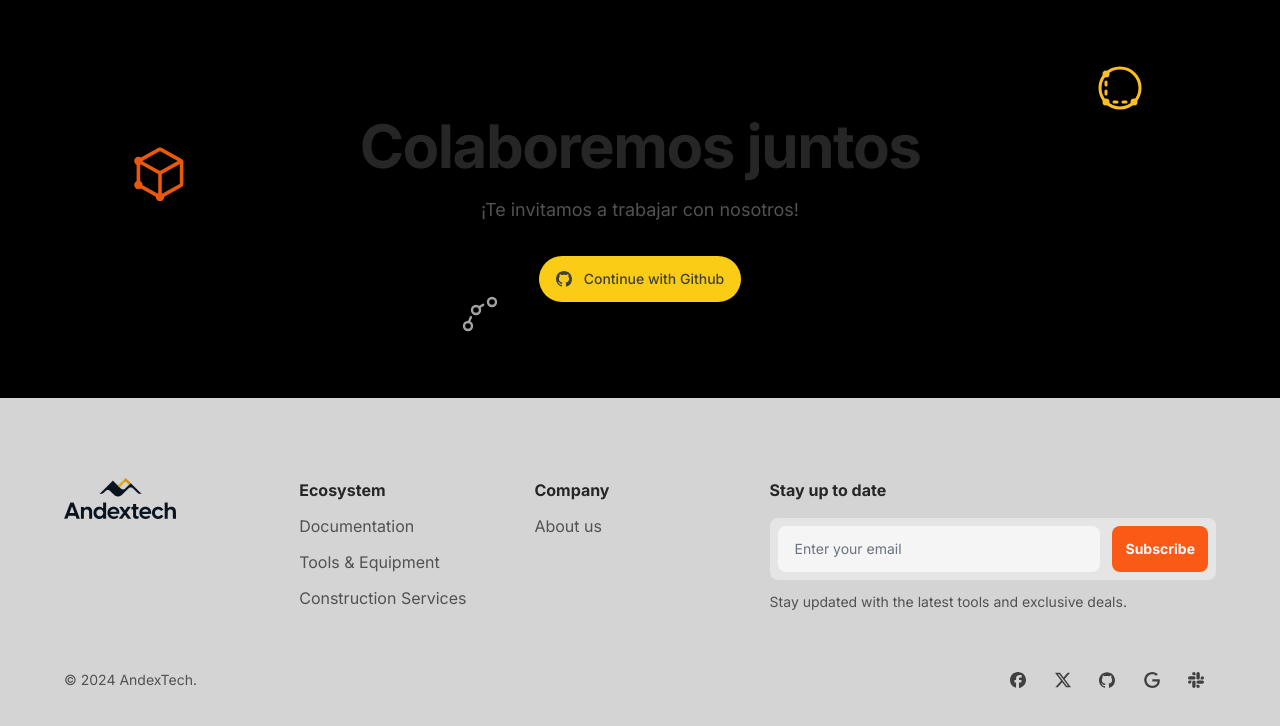
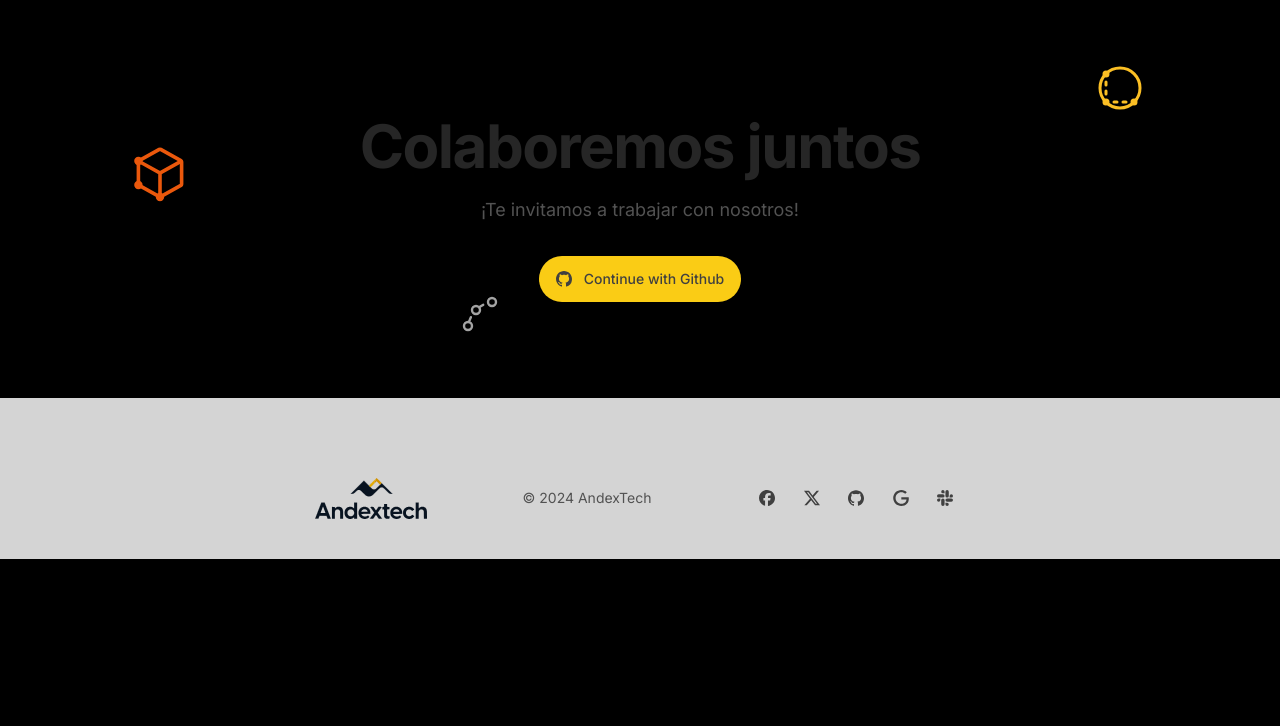
Before and after one commit to AndresPravata/Andex.tech, an Astro site: page / in a window 1280 px wide. Shown: the part 2767-3493 px from the top of the page. After the commit the page ends 3326 px from the top, so only its background shows below. Built offline with nearby package versions, Linux system fonts and the light colour scheme; Astro itself is replaced by a stand-in of ours.

Commit message:
feat(Footer): remove footerLinks and center the rest

```diff
--- a/src/components/sections/FooterSection.astro
+++ b/src/components/sections/FooterSection.astro
@@ -24,9 +24,9 @@ const homeUrl = Astro.currentLocale === "fr" ? "/fr" : "/";
 
 <footer class="w-full bg-neutral-300 dark:bg-neutral-900">
   <div
-    class="mx-auto w-full max-w-[85rem] px-4 py-10 sm:px-6 lg:px-16 lg:pt-20 2xl:max-w-screen-2xl"
+    class="mx-auto flex w-full max-w-[85rem] justify-center gap-24 px-4 py-10 sm:px-6 lg:px-16 lg:pt-20 2xl:max-w-screen-2xl"
   >
-    <div class="grid grid-cols-2 gap-6 md:grid-cols-4 lg:grid-cols-5">
+    <div class="">
       <div class="col-span-full lg:col-span-1">
         <!-- Brand Logo -->
         <a
@@ -47,61 +47,12 @@ const homeUrl = Astro.currentLocale === "fr" ? "/fr" : "/";
           />
         </a>
       </div>
-      <!-- An array of links for Product and Company sections -->
-      {
-        strings.footerLinks.map((section) => (
-          <div class="col-span-1">
-            <h3 class="font-bold text-neutral-800 dark:text-neutral-200">
-              {section.section}
-            </h3>
-            <ul class="mt-3 grid space-y-3">
-              {section?.links?.map((link, index) => (
-                <li>
-                  <a
-                    href={link.url}
-                    class="inline-flex gap-x-2 rounded-lg text-neutral-600 outline-none ring-zinc-500 transition duration-300 hover:text-neutral-500 focus-visible:ring dark:text-neutral-400 dark:ring-zinc-200 dark:hover:text-neutral-300 dark:focus:outline-none"
-                  >
-                    {link.name}
-                  </a>
-                  {section.section === "Company" && index === 2 ? (
-                    <span class="ms-1 inline rounded-lg bg-orange-500 px-2 py-1 text-xs font-bold text-neutral-50">
-                      We're hiring!
-                    </span>
-                  ) : null}
-                </li>
-              ))}
-            </ul>
-          </div>
-        ))
-      }
-
-      <div class="col-span-2">
-        <h3 class="font-bold text-neutral-800 dark:text-neutral-200">
-          {sectionThreeTitle}
-        </h3>
-
-        <form>
-          <EmailFooterInput />
-          <p class="mt-3 text-sm text-neutral-600 dark:text-neutral-400">
-            {sectionThreeContent}
-          </p>
-        </form>
-      </div>
     </div>
 
-    <div
-      class="mt-9 grid gap-y-2 sm:mt-12 sm:flex sm:items-center sm:justify-between sm:gap-y-0"
-    >
     <div class="flex items-center justify-between">
       <p class="text-sm text-neutral-600 dark:text-neutral-400">
         © <span id="current-year"></span>
-          {SITE.title}.
-          <!-- <a
-            class="rounded-lg font-medium underline underline-offset-2 outline-none ring-zinc-500 transition duration-300 hover:text-neutral-700 hover:decoration-dashed focus:outline-none focus-visible:ring dark:ring-zinc-200 dark:hover:text-neutral-300"
-            href="https://sobstvennoai.dev"
-            target="_blank"
-            rel="noopener noreferrer">sobstvennoAI</a
-          >. -->
+        {SITE.title}
       </p>
     </div>
 
@@ -134,5 +85,4 @@ const homeUrl = Astro.currentLocale === "fr" ? "/fr" : "/";
     const element = document.getElementById("current-year");
     element!.innerText = year.toString();
   </script>
-  </div>
 </footer>
```
Lines whose indentation alone changed are shown as unchanged.
